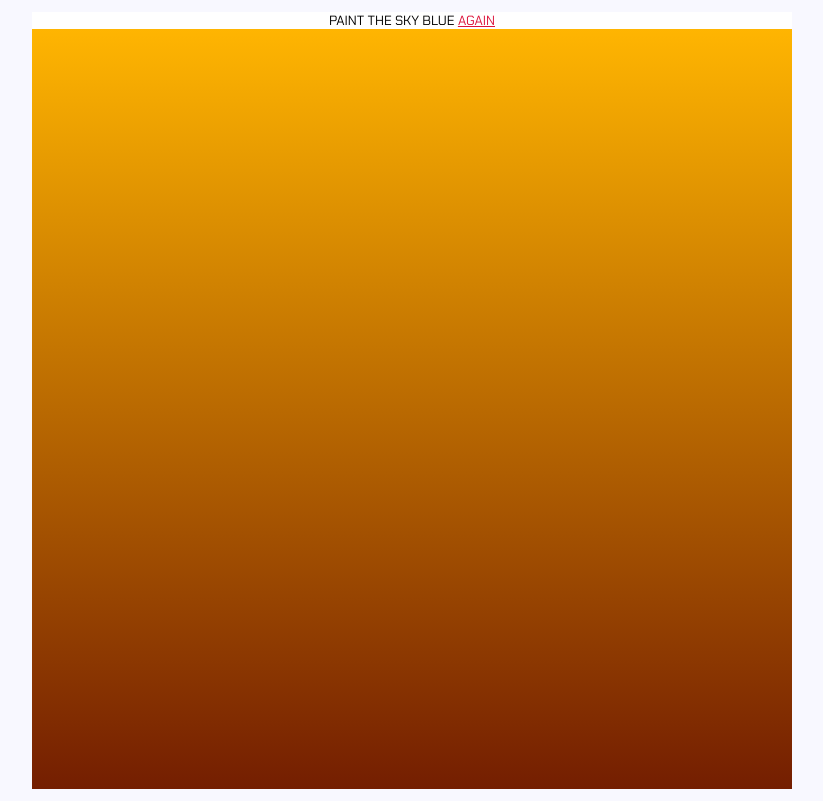
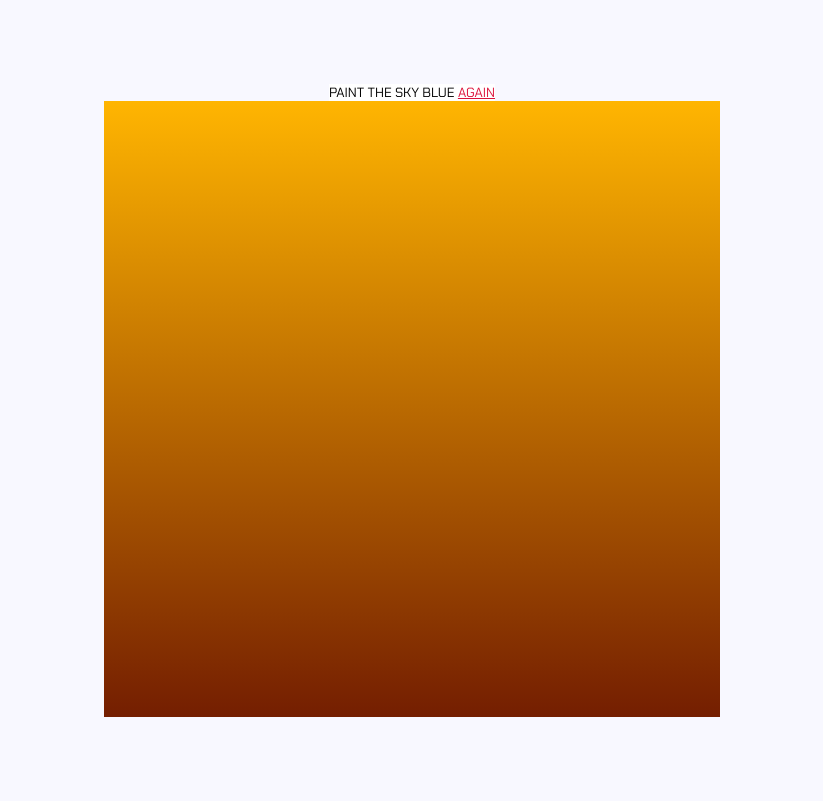
Before and after one commit to piotrnajda3000/etch-a-sketch, a plain HTML site: page index.html in a window 1280 px wide. Shown: the whole page, without its empty margins (228-1051 px from the left). Drawn offline with Linux system fonts and the light colour scheme.

Commit message:
refactor css

```diff
--- a/style.css
+++ b/style.css
@@ -1,60 +1,52 @@
 html {
-  /* Fill the whole mobile device despite search bar */
-  height: 100%;
-  /* Squares remain square on mobile devices */
+  /* MVP workaround for mobile screens */
   overflow-x: hidden;
 }
 
-body {
+body,
+button {
+  margin: 0;
   padding: 0;
-  margin: 0;
-  background-color: ghostwhite;
+}
 
-  /* #UI relies on this height*/
+html,
+body,
+#UI {
+  /* html - Fill the whole mobile device's height, despite search bar */
+  /* body - UI relies on this height */
+  /* #UI - use % instead of vh for mobile device top search bar integration */
   height: 100%;
+}
 
-  /* Center the UI */
+body,
+#UI {
   display: flex;
   justify-content: center;
   align-items: center;
+  flex-direction: column;
 }
 
-#UI {
-  display: flex;
-  /* Children of UI: button and square container */
-  flex-direction: column;
-
-  /* Using % instead of vh for mobile devices top search bar integration */
-  height: 100%;
-
-  /* align the UI children */
-  justify-content: center;
-
-  border: 1px solid ghostwhite;
+body {
+  background-color: ghostwhite;
 }
 
 button {
+  border: 0;
   font-family: "Chakra Petch", cursive;
-  margin: 0;
-  padding: 0;
-  border: 0;
   background-color: white;
 }
 
 #squares-container {
   /* Make the grid square, but not fill entire page. */
-  width: 95vh;
-  height: 95%;
-
-  grid-template-columns: repeat(16, auto);
+  width: 77vh;
+  height: 77vh;
 
   display: grid;
 
   background: linear-gradient(
     180deg,
     rgba(255, 181, 1, 1) 0%,
-    rgba(116, 30, 1, 1) 100%,
-    rgba(0, 212, 255, 1) 100%
+    rgba(116, 30, 1, 1) 100%
   );
 }
 
```
